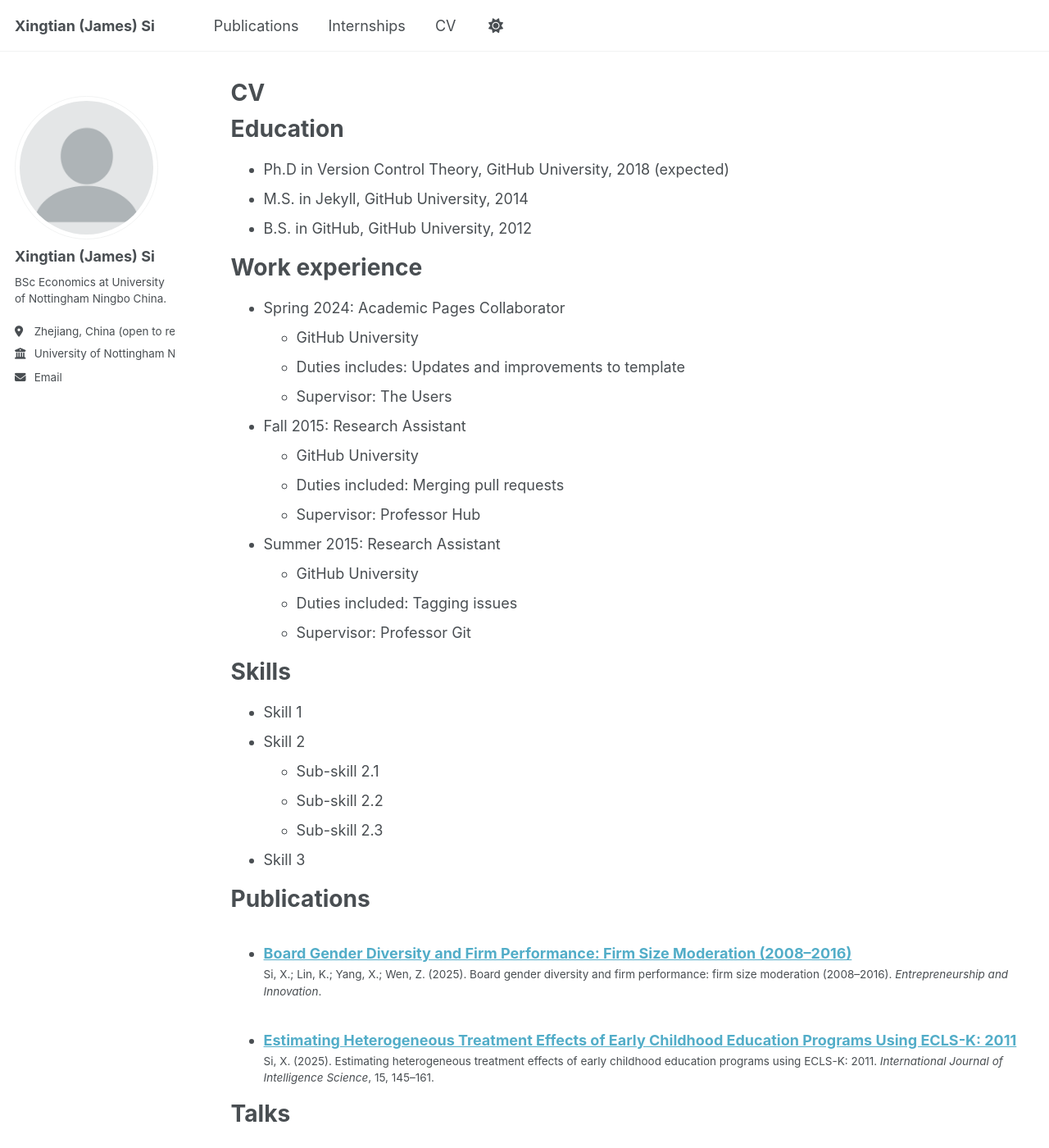
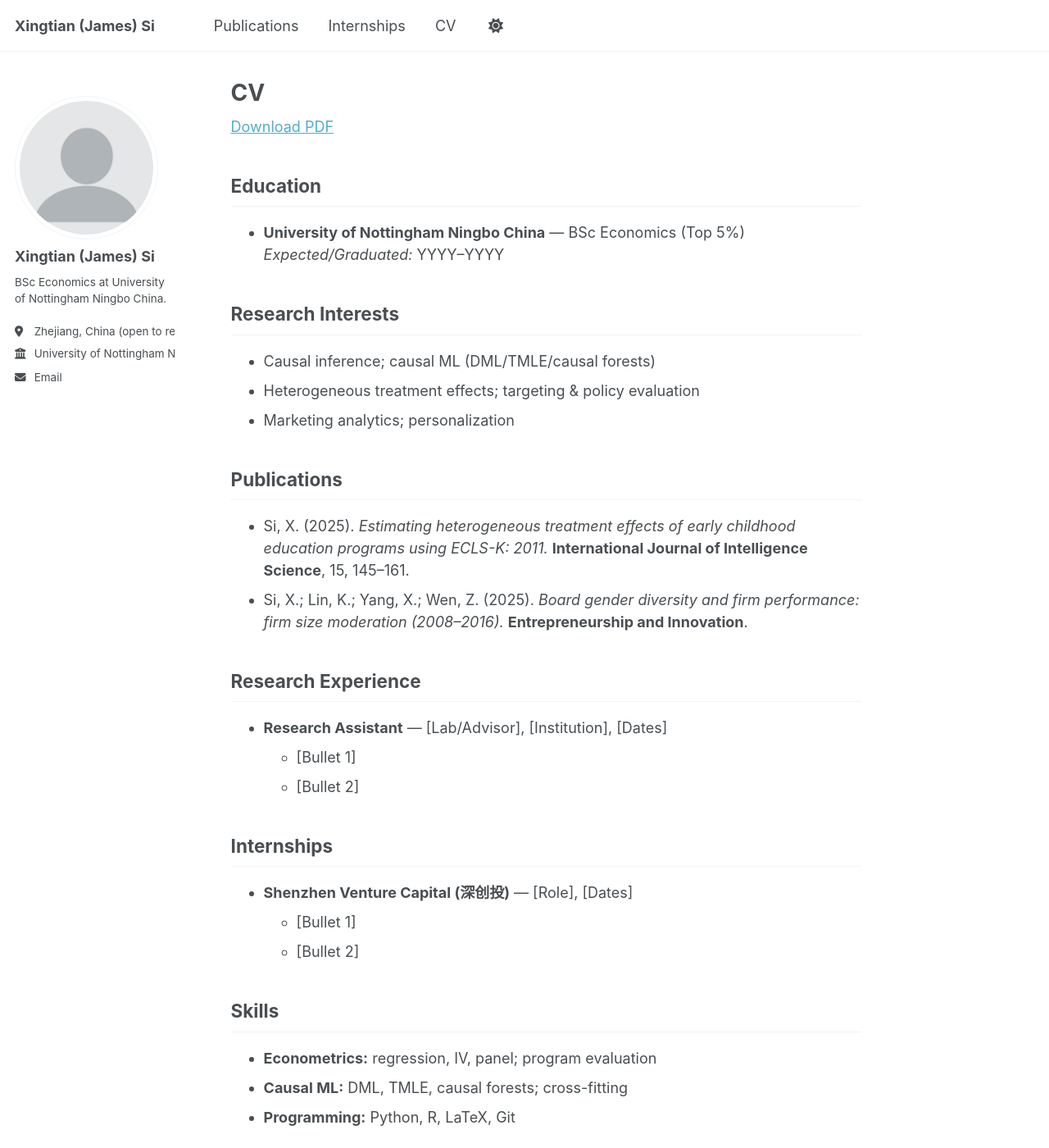
Before and after one commit to sixingtian/sixingtian.github.io, a Jekyll site: the page built from _pages/cv.md, in a window 1280 px wide and 1400 px high. Shown: the whole window at 82% size. Built offline with Jekyll 4.4.1, drawn with Linux system fonts in a browser that asks for light colours; a script bundle is joined from its source files by our own code; library files that are not in the unit come from our copies; some of the changed text lies outside the part shown.

Commit message:
Update cv.md

```diff
--- a/_pages/cv.md
+++ b/_pages/cv.md
@@ -1,64 +1,39 @@
 ---
-layout: archive
 title: "CV"
 permalink: /cv/
 author_profile: true
-redirect_from:
-  - /resume
 ---
 
-{% include base_path %}
+[Download PDF](/files/CV_Xingtian_Si.pdf)
 
-Education
-======
-* Ph.D in Version Control Theory, GitHub University, 2018 (expected)
-* M.S. in Jekyll, GitHub University, 2014
-* B.S. in GitHub, GitHub University, 2012
+## Education
+- **University of Nottingham Ningbo China** — BSc Economics (Top 5%)
+  *Expected/Graduated:* YYYY–YYYY
 
-Work experience
-======
-* Spring 2024: Academic Pages Collaborator
-  * GitHub University
-  * Duties includes: Updates and improvements to template
-  * Supervisor: The Users
+## Research Interests
+- Causal inference; causal ML (DML/TMLE/causal forests)
+- Heterogeneous treatment effects; targeting & policy evaluation
+- Marketing analytics; personalization
 
-* Fall 2015: Research Assistant
-  * GitHub University
-  * Duties included: Merging pull requests
-  * Supervisor: Professor Hub
+## Publications
+- Si, X. (2025). *Estimating heterogeneous treatment effects of early childhood education programs using ECLS-K: 2011.* **International Journal of Intelligence Science**, 15, 145–161.
+- Si, X.; Lin, K.; Yang, X.; Wen, Z. (2025). *Board gender diversity and firm performance: firm size moderation (2008–2016).* **Entrepreneurship and Innovation**.
 
-* Summer 2015: Research Assistant
-  * GitHub University
-  * Duties included: Tagging issues
-  * Supervisor: Professor Git
+## Research Experience
+- **Research Assistant** — [Lab/Advisor], [Institution], [Dates]
+  - [Bullet 1]
+  - [Bullet 2]
 
-Skills
-======
-* Skill 1
-* Skill 2
-  * Sub-skill 2.1
-  * Sub-skill 2.2
-  * Sub-skill 2.3
-* Skill 3
+## Internships
+- **Shenzhen Venture Capital (深创投)** — [Role], [Dates]
+  - [Bullet 1]
+  - [Bullet 2]
 
-Publications
-======
-  <ul>{% for post in site.publications reversed %}
-    {% include archive-single-cv.html %}
-  {% endfor %}</ul>
+## Skills
+- **Econometrics:** regression, IV, panel; program evaluation
+- **Causal ML:** DML, TMLE, causal forests; cross-fitting
+- **Programming:** Python, R, LaTeX, Git
 
-Talks
-======
-  <ul>{% for post in site.talks reversed %}
-    {% include archive-single-talk-cv.html  %}
-  {% endfor %}</ul>
-
-Teaching
-======
-  <ul>{% for post in site.teaching reversed %}
-    {% include archive-single-cv.html %}
-  {% endfor %}</ul>
-
-Service and leadership
-======
-* Currently signed in to 43 different slack teams
+## Contact
+- Email: sixingtian@gmail.com
+- GitHub: https://github.com/xingtiansi
```
